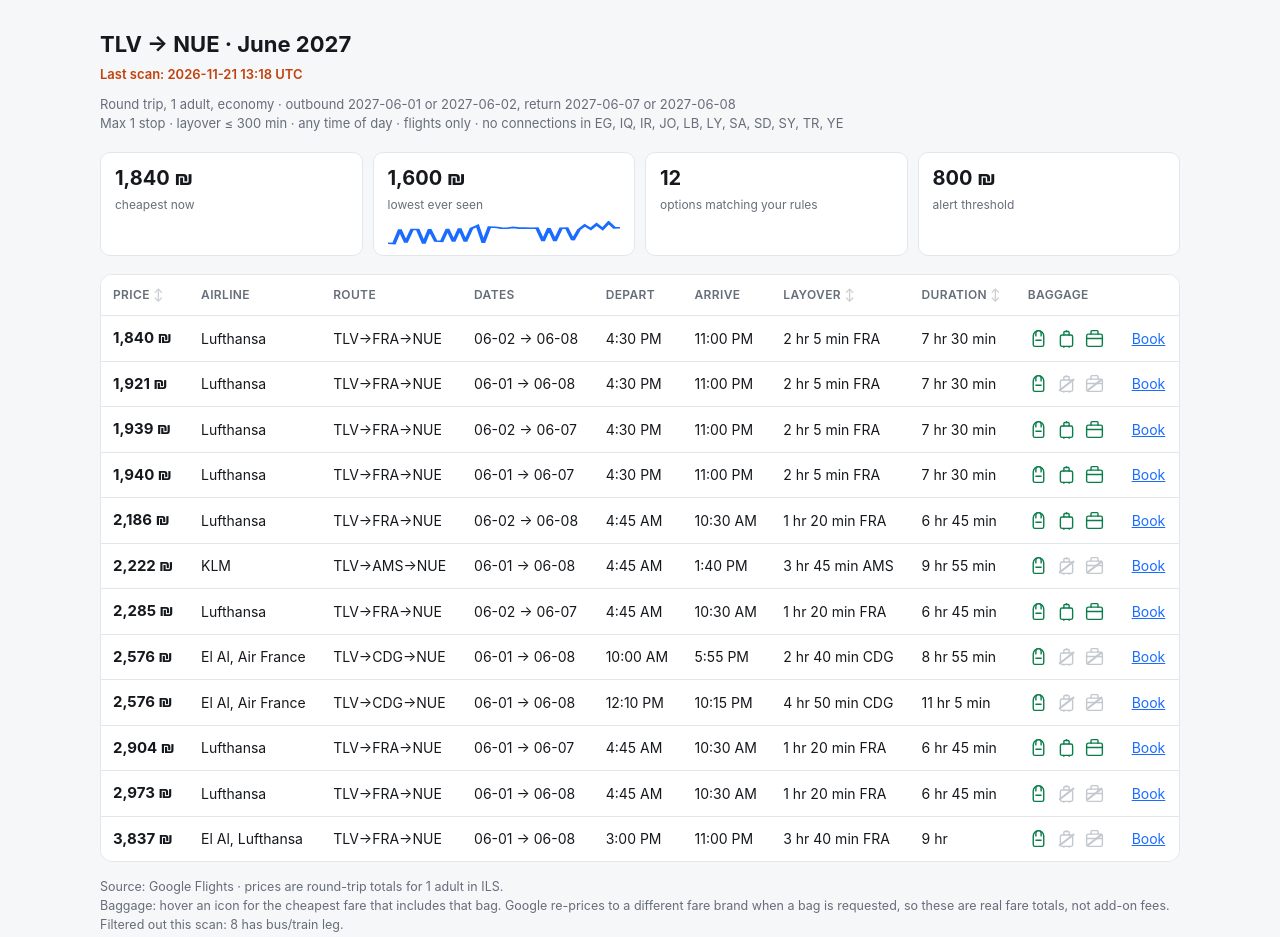
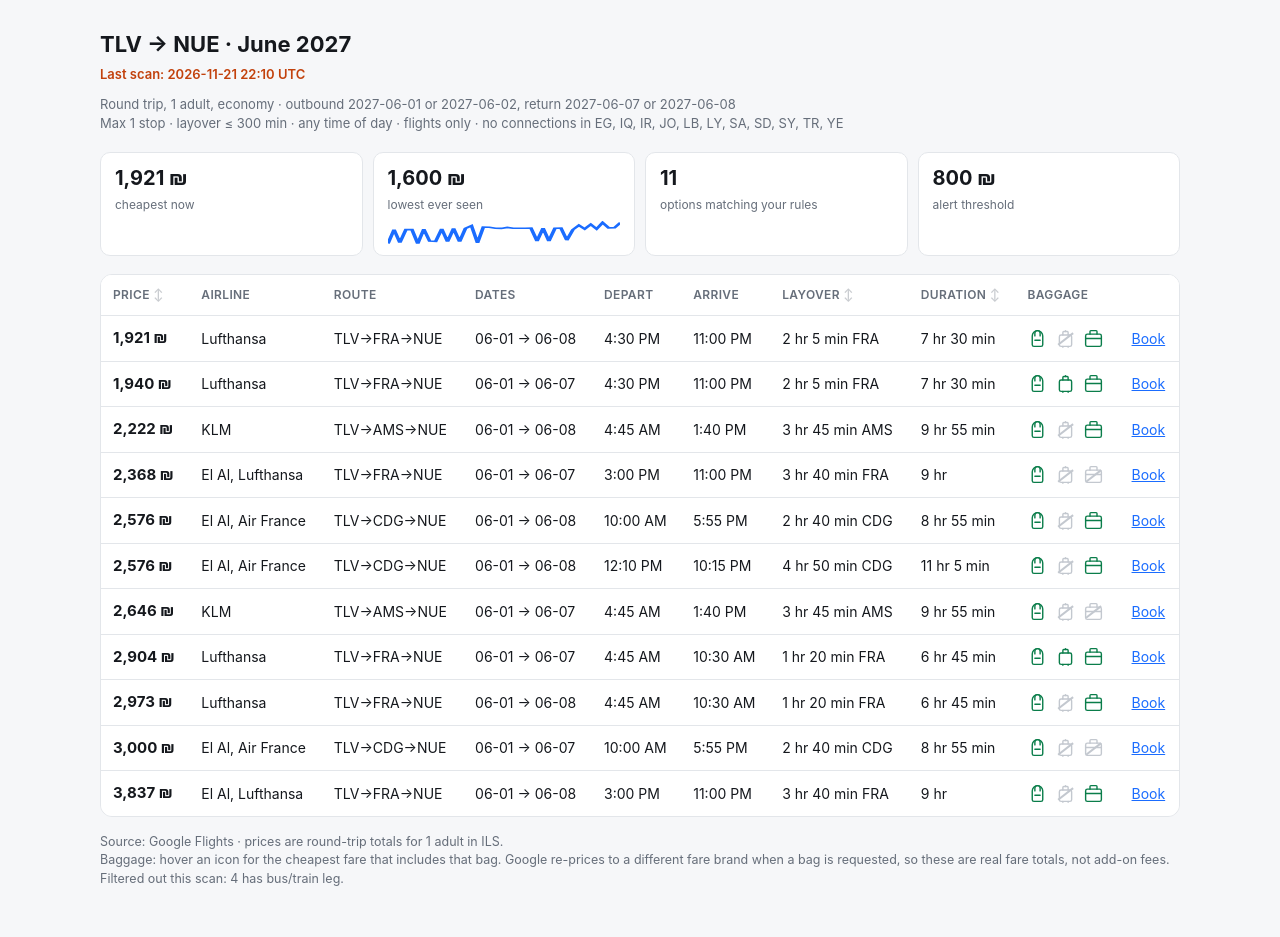
Before and after one commit to EilonV/germany-flight-scanner, a plain HTML site: page index.html in a window 1280 px wide. Drawn offline with Linux system fonts and the light colour scheme.

Commit message:
scan: 2026-11-21 22:10 UTC

```diff
--- a/data/state.json
+++ b/data/state.json
@@ -591,6 +591,11 @@
       "ts": "2026-11-21T13:18:11+00:00",
       "min_price": 1840,
       "count": 12
+    },
+    {
+      "ts": "2026-11-21T22:10:43+00:00",
+      "min_price": 1921,
+      "count": 11
     }
   ]
 }
--- a/index.html
+++ b/index.html
@@ -63,7 +63,7 @@
 <body>
 <div class="wrap">
   <h1>TLV &rarr; NUE &middot; June 2027</h1>
-  <div class="stamp">Last scan: 2026-11-21 13:18 UTC</div>
+  <div class="stamp">Last scan: 2026-11-21 22:10 UTC</div>
   <div class="sub">
     Round trip, 1 adult, economy &middot; outbound 2027-06-01 or 2027-06-02,
     return 2027-06-07 or 2027-06-08<br>
@@ -73,14 +73,14 @@
   </div>
 
   <div class="bar">
-    <div class="stat"><b>1,840 &#8362;</b>
+    <div class="stat"><b>1,921 &#8362;</b>
       <span>cheapest now</span></div>
     <div class="stat"><b>1,600 &#8362;</b>
       <span>lowest ever seen</span>
       <svg class="spark" width="100%" height="24" viewBox="0 0 100 24"
-        preserveAspectRatio="none"><polyline points="0.0,22.2 2.6,22.5 5.1,8.5 7.7,21.6 10.3,8.5 12.8,8.5 15.4,22.5 17.9,8.2 20.5,20.1 23.1,20.3 25.6,7.9 28.2,20.7 30.8,7.4 33.3,20.7 35.9,7.4 38.5,4.7 41.0,21.8 43.6,6.2 46.2,6.3 48.7,7.1 51.3,7.3 53.8,6.4 56.4,7.1 59.0,7.1 61.5,7.3 64.1,7.1 66.7,20.0 69.2,7.1 71.8,20.0 74.4,7.3 76.9,7.1 79.5,19.2 82.1,8.7 84.6,4.3 87.2,8.0 89.7,3.3 92.3,8.0 94.9,1.5 97.4,6.9 100.0,6.8" fill="none"
+        preserveAspectRatio="none"><polyline points="0.0,22.5 2.6,8.6 5.1,21.6 7.7,8.6 10.3,8.6 12.8,22.5 15.4,8.2 17.9,20.1 20.5,20.3 23.1,7.9 25.6,20.7 28.2,7.5 30.8,20.7 33.3,7.5 35.9,4.7 38.5,21.8 41.0,6.2 43.6,6.3 46.2,7.2 48.7,7.4 51.3,6.4 53.8,7.2 56.4,7.2 59.0,7.3 61.5,7.1 64.1,20.0 66.7,7.2 69.2,20.0 71.8,7.3 74.4,7.2 76.9,19.2 79.5,8.7 82.1,4.3 84.6,8.0 87.2,3.4 89.7,8.0 92.3,1.6 94.9,6.9 97.4,6.8 100.0,1.5" fill="none"
         stroke="var(--accent)" stroke-width="1.6"/></svg></div>
-    <div class="stat"><b>12</b><span>options matching your rules</span></div>
+    <div class="stat"><b>11</b><span>options matching your rules</span></div>
     <div class="stat"><b>800 &#8362;</b><span>alert threshold</span></div>
   </div>
 
@@ -100,40 +100,6 @@
       <th></th>
     </tr></thead>
     <tbody>
-
-      <tr class="">
-        <td class="price" data-v="1840">1,840 &#8362;</td>
-        <td>Lufthansa</td>
-        <td>TLV&rarr;FRA&rarr;NUE
-          </td>
-        <td>06-02 &rarr; 06-08</td>
-        <td>4:30 PM</td>
-        <td>11:00 PM</td>
-        <td data-v="125">2 hr 5 min FRA</td>
-        <td data-v="450">7 hr 30 min</td>
-        <td><div class="bags">
-
-          <span class="bag yes" tabindex="0">
-            <svg viewBox="0 0 24 24"><path d="M6 9a6 6 0 0 1 12 0v10a2 2 0 0 1-2 2H8a2 2 0 0 1-2-2V9Z"/><path d="M9 9V6a3 3 0 0 1 6 0v3"/><path d="M9 14h6"/></svg>
-            <span class="tip"><b>Backpack / personal item</b>Personal item / small backpack is included in every economy fare on this route.
-               <i>(policy, not live-quoted)</i></span>
-          </span>
-
-          <span class="bag yes" tabindex="0">
-            <svg viewBox="0 0 24 24"><rect x="5" y="8" width="14" height="13" rx="2"/><path d="M9 8V5a1 1 0 0 1 1-1h4a1 1 0 0 1 1 1v3"/><path d="M12 3v1"/><path d="M9 21v1"/><path d="M15 21v1"/></svg>
-            <span class="tip"><b>Cabin trolley</b>Included. Cheapest fare with this bag: 1,840 NIS - same as the headline fare.
-              </span>
-          </span>
-
-          <span class="bag yes" tabindex="0">
-            <svg viewBox="0 0 24 24"><rect x="3" y="7" width="18" height="14" rx="2"/><path d="M8 7V4a1 1 0 0 1 1-1h6a1 1 0 0 1 1 1v3"/><path d="M3 12h18"/></svg>
-            <span class="tip"><b>Checked bag</b>Included. Cheapest fare with this bag: 1,840 NIS - same as the headline fare.
-              </span>
-          </span>
-
-        </div></td>
-        <td><a href="https://www.google.com/travel/flights/search?tfs=GiASCjIwMjctMDYtMDIoAWoFEgNUTFZyBRIDTlVFkAGsAhogEgoyMDI3LTA2LTA4KAFqBRIDTlVFcgUSA1RMVpABrAJCAQFIAZgBAQ==&hl=en-US&curr=ILS" target="_blank" rel="noopener">Book</a></td>
-      </tr>
 
       <tr class="">
         <td class="price" data-v="1921">1,921 &#8362;</td>
@@ -159,48 +125,14 @@
               </span>
           </span>
 
-          <span class="bag no" tabindex="0">
+          <span class="bag yes" tabindex="0">
             <svg viewBox="0 0 24 24"><rect x="3" y="7" width="18" height="14" rx="2"/><path d="M8 7V4a1 1 0 0 1 1-1h6a1 1 0 0 1 1 1v3"/><path d="M3 12h18"/></svg>
-            <span class="tip"><b>Checked bag</b>Google returned no fare including this bag for this itinerary.
+            <span class="tip"><b>Checked bag</b>Included. Cheapest fare with this bag: 1,921 NIS - same as the headline fare.
               </span>
           </span>
 
         </div></td>
         <td><a href="https://www.google.com/travel/flights/search?tfs=GiASCjIwMjctMDYtMDEoAWoFEgNUTFZyBRIDTlVFkAGsAhogEgoyMDI3LTA2LTA4KAFqBRIDTlVFcgUSA1RMVpABrAJCAQFIAZgBAQ==&hl=en-US&curr=ILS" target="_blank" rel="noopener">Book</a></td>
-      </tr>
-
-      <tr class="">
-        <td class="price" data-v="1939">1,939 &#8362;</td>
-        <td>Lufthansa</td>
-        <td>TLV&rarr;FRA&rarr;NUE
-          </td>
-        <td>06-02 &rarr; 06-07</td>
-        <td>4:30 PM</td>
-        <td>11:00 PM</td>
-        <td data-v="125">2 hr 5 min FRA</td>
-        <td data-v="450">7 hr 30 min</td>
-        <td><div class="bags">
-
-          <span class="bag yes" tabindex="0">
-            <svg viewBox="0 0 24 24"><path d="M6 9a6 6 0 0 1 12 0v10a2 2 0 0 1-2 2H8a2 2 0 0 1-2-2V9Z"/><path d="M9 9V6a3 3 0 0 1 6 0v3"/><path d="M9 14h6"/></svg>
-            <span class="tip"><b>Backpack / personal item</b>Personal item / small backpack is included in every economy fare on this route.
-               <i>(policy, not live-quoted)</i></span>
-          </span>
-
-          <span class="bag yes" tabindex="0">
-            <svg viewBox="0 0 24 24"><rect x="5" y="8" width="14" height="13" rx="2"/><path d="M9 8V5a1 1 0 0 1 1-1h4a1 1 0 0 1 1 1v3"/><path d="M12 3v1"/><path d="M9 21v1"/><path d="M15 21v1"/></svg>
-            <span class="tip"><b>Cabin trolley</b>Included. Cheapest fare with this bag: 1,939 NIS - same as the headline fare.
-              </span>
-          </span>
-
-          <span class="bag yes" tabindex="0">
-            <svg viewBox="0 0 24 24"><rect x="3" y="7" width="18" height="14" rx="2"/><path d="M8 7V4a1 1 0 0 1 1-1h6a1 1 0 0 1 1 1v3"/><path d="M3 12h18"/></svg>
-            <span class="tip"><b>Checked bag</b>Included. Cheapest fare with this bag: 1,939 NIS - same as the headline fare.
-              </span>
-          </span>
-
-        </div></td>
-        <td><a href="https://www.google.com/travel/flights/search?tfs=GiASCjIwMjctMDYtMDIoAWoFEgNUTFZyBRIDTlVFkAGsAhogEgoyMDI3LTA2LTA3KAFqBRIDTlVFcgUSA1RMVpABrAJCAQFIAZgBAQ==&hl=en-US&curr=ILS" target="_blank" rel="noopener">Book</a></td>
       </tr>
 
       <tr class="">
@@ -238,40 +170,6 @@
       </tr>
 
       <tr class="">
-        <td class="price" data-v="2186">2,186 &#8362;</td>
-        <td>Lufthansa</td>
-        <td>TLV&rarr;FRA&rarr;NUE
-          </td>
-        <td>06-02 &rarr; 06-08</td>
-        <td>4:45 AM</td>
-        <td>10:30 AM</td>
-        <td data-v="80">1 hr 20 min FRA</td>
-        <td data-v="405">6 hr 45 min</td>
-        <td><div class="bags">
-
-          <span class="bag yes" tabindex="0">
-            <svg viewBox="0 0 24 24"><path d="M6 9a6 6 0 0 1 12 0v10a2 2 0 0 1-2 2H8a2 2 0 0 1-2-2V9Z"/><path d="M9 9V6a3 3 0 0 1 6 0v3"/><path d="M9 14h6"/></svg>
-            <span class="tip"><b>Backpack / personal item</b>Personal item / small backpack is included in every economy fare on this route.
-               <i>(policy, not live-quoted)</i></span>
-          </span>
-
-          <span class="bag yes" tabindex="0">
-            <svg viewBox="0 0 24 24"><rect x="5" y="8" width="14" height="13" rx="2"/><path d="M9 8V5a1 1 0 0 1 1-1h4a1 1 0 0 1 1 1v3"/><path d="M12 3v1"/><path d="M9 21v1"/><path d="M15 21v1"/></svg>
-            <span class="tip"><b>Cabin trolley</b>Included. Cheapest fare with this bag: 2,186 NIS - same as the headline fare.
-              </span>
-          </span>
-
-          <span class="bag yes" tabindex="0">
-            <svg viewBox="0 0 24 24"><rect x="3" y="7" width="18" height="14" rx="2"/><path d="M8 7V4a1 1 0 0 1 1-1h6a1 1 0 0 1 1 1v3"/><path d="M3 12h18"/></svg>
-            <span class="tip"><b>Checked bag</b>Included. Cheapest fare with this bag: 2,186 NIS - same as the headline fare.
-              </span>
-          </span>
-
-        </div></td>
-        <td><a href="https://www.google.com/travel/flights/search?tfs=GiASCjIwMjctMDYtMDIoAWoFEgNUTFZyBRIDTlVFkAGsAhogEgoyMDI3LTA2LTA4KAFqBRIDTlVFcgUSA1RMVpABrAJCAQFIAZgBAQ==&hl=en-US&curr=ILS" target="_blank" rel="noopener">Book</a></td>
-      </tr>
-
-      <tr class="">
         <td class="price" data-v="2222">2,222 &#8362;</td>
         <td>KLM</td>
         <td>TLV&rarr;AMS&rarr;NUE
@@ -295,9 +193,9 @@
               </span>
           </span>
 
-          <span class="bag no" tabindex="0">
+          <span class="bag yes" tabindex="0">
             <svg viewBox="0 0 24 24"><rect x="3" y="7" width="18" height="14" rx="2"/><path d="M8 7V4a1 1 0 0 1 1-1h6a1 1 0 0 1 1 1v3"/><path d="M3 12h18"/></svg>
-            <span class="tip"><b>Checked bag</b>Google returned no fare including this bag for this itinerary.
+            <span class="tip"><b>Checked bag</b>Included. Cheapest fare with this bag: 2,222 NIS - same as the headline fare.
               </span>
           </span>
 
@@ -306,15 +204,15 @@
       </tr>
 
       <tr class="">
-        <td class="price" data-v="2285">2,285 &#8362;</td>
-        <td>Lufthansa</td>
+        <td class="price" data-v="2368">2,368 &#8362;</td>
+        <td>El Al, Lufthansa</td>
         <td>TLV&rarr;FRA&rarr;NUE
           </td>
-        <td>06-02 &rarr; 06-07</td>
-        <td>4:45 AM</td>
-        <td>10:30 AM</td>
-        <td data-v="80">1 hr 20 min FRA</td>
-        <td data-v="405">6 hr 45 min</td>
+        <td>06-01 &rarr; 06-07</td>
+        <td>3:00 PM</td>
+        <td>11:00 PM</td>
+        <td data-v="220">3 hr 40 min FRA</td>
+        <td data-v="540">9 hr</td>
         <td><div class="bags">
 
           <span class="bag yes" tabindex="0">
@@ -323,20 +221,20 @@
                <i>(policy, not live-quoted)</i></span>
           </span>
 
-          <span class="bag yes" tabindex="0">
+          <span class="bag no" tabindex="0">
             <svg viewBox="0 0 24 24"><rect x="5" y="8" width="14" height="13" rx="2"/><path d="M9 8V5a1 1 0 0 1 1-1h4a1 1 0 0 1 1 1v3"/><path d="M12 3v1"/><path d="M9 21v1"/><path d="M15 21v1"/></svg>
-            <span class="tip"><b>Cabin trolley</b>Included. Cheapest fare with this bag: 2,285 NIS - same as the headline fare.
+            <span class="tip"><b>Cabin trolley</b>Google returned no fare including this bag for this itinerary.
               </span>
           </span>
 
-          <span class="bag yes" tabindex="0">
+          <span class="bag no" tabindex="0">
             <svg viewBox="0 0 24 24"><rect x="3" y="7" width="18" height="14" rx="2"/><path d="M8 7V4a1 1 0 0 1 1-1h6a1 1 0 0 1 1 1v3"/><path d="M3 12h18"/></svg>
-            <span class="tip"><b>Checked bag</b>Included. Cheapest fare with this bag: 2,285 NIS - same as the headline fare.
+            <span class="tip"><b>Checked bag</b>Google returned no fare including this bag for this itinerary.
               </span>
           </span>
 
         </div></td>
-        <td><a href="https://www.google.com/travel/flights/search?tfs=GiASCjIwMjctMDYtMDIoAWoFEgNUTFZyBRIDTlVFkAGsAhogEgoyMDI3LTA2LTA3KAFqBRIDTlVFcgUSA1RMVpABrAJCAQFIAZgBAQ==&hl=en-US&curr=ILS" target="_blank" rel="noopener">Book</a></td>
+        <td><a href="https://www.google.com/travel/flights/search?tfs=GiASCjIwMjctMDYtMDEoAWoFEgNUTFZyBRIDTlVFkAGsAhogEgoyMDI3LTA2LTA3KAFqBRIDTlVFcgUSA1RMVpABrAJCAQFIAZgBAQ==&hl=en-US&curr=ILS" target="_blank" rel="noopener">Book</a></td>
       </tr>
 
       <tr class="">
@@ -363,9 +261,9 @@
               </span>
           </span>
 
-          <span class="bag no" tabindex="0">
+          <span class="bag yes" tabindex="0">
             <svg viewBox="0 0 24 24"><rect x="3" y="7" width="18" height="14" rx="2"/><path d="M8 7V4a1 1 0 0 1 1-1h6a1 1 0 0 1 1 1v3"/><path d="M3 12h18"/></svg>
-            <span class="tip"><b>Checked bag</b>Google returned no fare including this bag for this itinerary.
+            <span class="tip"><b>Checked bag</b>Included. Cheapest fare with this bag: 2,576 NIS - same as the headline fare.
               </span>
           </span>
 
@@ -397,6 +295,40 @@
               </span>
           </span>
 
+          <span class="bag yes" tabindex="0">
+            <svg viewBox="0 0 24 24"><rect x="3" y="7" width="18" height="14" rx="2"/><path d="M8 7V4a1 1 0 0 1 1-1h6a1 1 0 0 1 1 1v3"/><path d="M3 12h18"/></svg>
+            <span class="tip"><b>Checked bag</b>Included. Cheapest fare with this bag: 2,576 NIS - same as the headline fare.
+              </span>
+          </span>
+
+        </div></td>
+        <td><a href="https://www.google.com/travel/flights/search?tfs=GiASCjIwMjctMDYtMDEoAWoFEgNUTFZyBRIDTlVFkAGsAhogEgoyMDI3LTA2LTA4KAFqBRIDTlVFcgUSA1RMVpABrAJCAQFIAZgBAQ==&hl=en-US&curr=ILS" target="_blank" rel="noopener">Book</a></td>
+      </tr>
+
+      <tr class="">
+        <td class="price" data-v="2646">2,646 &#8362;</td>
+        <td>KLM</td>
+        <td>TLV&rarr;AMS&rarr;NUE
+          </td>
+        <td>06-01 &rarr; 06-07</td>
+        <td>4:45 AM</td>
+        <td>1:40 PM</td>
+        <td data-v="225">3 hr 45 min AMS</td>
+        <td data-v="595">9 hr 55 min</td>
+        <td><div class="bags">
+
+          <span class="bag yes" tabindex="0">
+            <svg viewBox="0 0 24 24"><path d="M6 9a6 6 0 0 1 12 0v10a2 2 0 0 1-2 2H8a2 2 0 0 1-2-2V9Z"/><path d="M9 9V6a3 3 0 0 1 6 0v3"/><path d="M9 14h6"/></svg>
+            <span class="tip"><b>Backpack / personal item</b>Personal item / small backpack is included in every economy fare on this route.
+               <i>(policy, not live-quoted)</i></span>
+          </span>
+
+          <span class="bag no" tabindex="0">
+            <svg viewBox="0 0 24 24"><rect x="5" y="8" width="14" height="13" rx="2"/><path d="M9 8V5a1 1 0 0 1 1-1h4a1 1 0 0 1 1 1v3"/><path d="M12 3v1"/><path d="M9 21v1"/><path d="M15 21v1"/></svg>
+            <span class="tip"><b>Cabin trolley</b>Google returned no fare including this bag for this itinerary.
+              </span>
+          </span>
+
           <span class="bag no" tabindex="0">
             <svg viewBox="0 0 24 24"><rect x="3" y="7" width="18" height="14" rx="2"/><path d="M8 7V4a1 1 0 0 1 1-1h6a1 1 0 0 1 1 1v3"/><path d="M3 12h18"/></svg>
             <span class="tip"><b>Checked bag</b>Google returned no fare including this bag for this itinerary.
@@ -404,7 +336,7 @@
           </span>
 
         </div></td>
-        <td><a href="https://www.google.com/travel/flights/search?tfs=GiASCjIwMjctMDYtMDEoAWoFEgNUTFZyBRIDTlVFkAGsAhogEgoyMDI3LTA2LTA4KAFqBRIDTlVFcgUSA1RMVpABrAJCAQFIAZgBAQ==&hl=en-US&curr=ILS" target="_blank" rel="noopener">Book</a></td>
+        <td><a href="https://www.google.com/travel/flights/search?tfs=GiASCjIwMjctMDYtMDEoAWoFEgNUTFZyBRIDTlVFkAGsAhogEgoyMDI3LTA2LTA3KAFqBRIDTlVFcgUSA1RMVpABrAJCAQFIAZgBAQ==&hl=en-US&curr=ILS" target="_blank" rel="noopener">Book</a></td>
       </tr>
 
       <tr class="">
@@ -465,6 +397,40 @@
               </span>
           </span>
 
+          <span class="bag yes" tabindex="0">
+            <svg viewBox="0 0 24 24"><rect x="3" y="7" width="18" height="14" rx="2"/><path d="M8 7V4a1 1 0 0 1 1-1h6a1 1 0 0 1 1 1v3"/><path d="M3 12h18"/></svg>
+            <span class="tip"><b>Checked bag</b>Included. Cheapest fare with this bag: 2,973 NIS - same as the headline fare.
+              </span>
+          </span>
+
+        </div></td>
+        <td><a href="https://www.google.com/travel/flights/search?tfs=GiASCjIwMjctMDYtMDEoAWoFEgNUTFZyBRIDTlVFkAGsAhogEgoyMDI3LTA2LTA4KAFqBRIDTlVFcgUSA1RMVpABrAJCAQFIAZgBAQ==&hl=en-US&curr=ILS" target="_blank" rel="noopener">Book</a></td>
+      </tr>
+
+      <tr class="">
+        <td class="price" data-v="3000">3,000 &#8362;</td>
+        <td>El Al, Air France</td>
+        <td>TLV&rarr;CDG&rarr;NUE
+          </td>
+        <td>06-01 &rarr; 06-07</td>
+        <td>10:00 AM</td>
+        <td>5:55 PM</td>
+        <td data-v="160">2 hr 40 min CDG</td>
+        <td data-v="535">8 hr 55 min</td>
+        <td><div class="bags">
+
+          <span class="bag yes" tabindex="0">
+            <svg viewBox="0 0 24 24"><path d="M6 9a6 6 0 0 1 12 0v10a2 2 0 0 1-2 2H8a2 2 0 0 1-2-2V9Z"/><path d="M9 9V6a3 3 0 0 1 6 0v3"/><path d="M9 14h6"/></svg>
+            <span class="tip"><b>Backpack / personal item</b>Personal item / small backpack is included in every economy fare on this route.
+               <i>(policy, not live-quoted)</i></span>
+          </span>
+
+          <span class="bag no" tabindex="0">
+            <svg viewBox="0 0 24 24"><rect x="5" y="8" width="14" height="13" rx="2"/><path d="M9 8V5a1 1 0 0 1 1-1h4a1 1 0 0 1 1 1v3"/><path d="M12 3v1"/><path d="M9 21v1"/><path d="M15 21v1"/></svg>
+            <span class="tip"><b>Cabin trolley</b>Google returned no fare including this bag for this itinerary.
+              </span>
+          </span>
+
           <span class="bag no" tabindex="0">
             <svg viewBox="0 0 24 24"><rect x="3" y="7" width="18" height="14" rx="2"/><path d="M8 7V4a1 1 0 0 1 1-1h6a1 1 0 0 1 1 1v3"/><path d="M3 12h18"/></svg>
             <span class="tip"><b>Checked bag</b>Google returned no fare including this bag for this itinerary.
@@ -472,7 +438,7 @@
           </span>
 
         </div></td>
-        <td><a href="https://www.google.com/travel/flights/search?tfs=GiASCjIwMjctMDYtMDEoAWoFEgNUTFZyBRIDTlVFkAGsAhogEgoyMDI3LTA2LTA4KAFqBRIDTlVFcgUSA1RMVpABrAJCAQFIAZgBAQ==&hl=en-US&curr=ILS" target="_blank" rel="noopener">Book</a></td>
+        <td><a href="https://www.google.com/travel/flights/search?tfs=GiASCjIwMjctMDYtMDEoAWoFEgNUTFZyBRIDTlVFkAGsAhogEgoyMDI3LTA2LTA3KAFqBRIDTlVFcgUSA1RMVpABrAJCAQFIAZgBAQ==&hl=en-US&curr=ILS" target="_blank" rel="noopener">Book</a></td>
       </tr>
 
       <tr class="">
@@ -499,9 +465,9 @@
               </span>
           </span>
 
-          <span class="bag no" tabindex="0">
+          <span class="bag yes" tabindex="0">
             <svg viewBox="0 0 24 24"><rect x="3" y="7" width="18" height="14" rx="2"/><path d="M8 7V4a1 1 0 0 1 1-1h6a1 1 0 0 1 1 1v3"/><path d="M3 12h18"/></svg>
-            <span class="tip"><b>Checked bag</b>Google returned no fare including this bag for this itinerary.
+            <span class="tip"><b>Checked bag</b>Included. Cheapest fare with this bag: 3,837 NIS - same as the headline fare.
               </span>
           </span>
 
@@ -521,7 +487,7 @@
     re-prices to a different fare brand when a bag is requested, so these are real
     fare totals, not add-on fees.
     <br>Filtered out this scan:
-      8 has bus/train leg.
+      4 has bus/train leg.
   </p>
 </div>
 <script>
```
